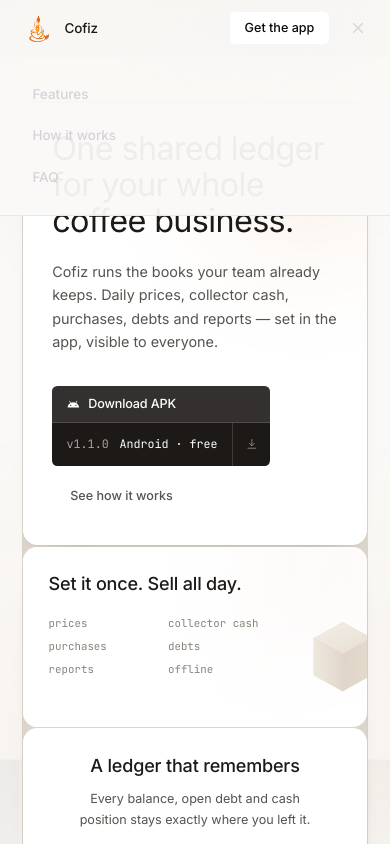
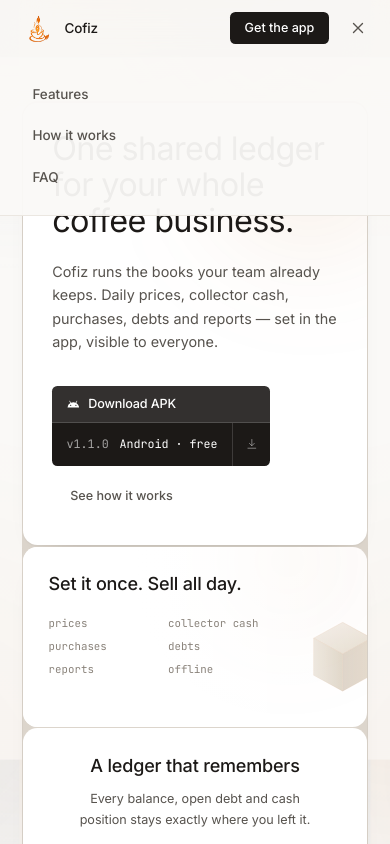
Before and after one commit to cofiz-org/cofiz-web, a Next.js app: page / in a window 390 px wide. Both pictures are taken after a click on the button "Open menu". Shown: the top 844 px of the page. Built offline with nearby package versions, Linux system fonts and the light colour scheme.

Commit message:
style: theme-aware navbar

```diff
--- a/src/components/Navbar.tsx
+++ b/src/components/Navbar.tsx
@@ -40,7 +40,7 @@ export default function Navbar() {
               <a
                 key={link.label}
                 href={link.href}
-                className="rounded-full px-4 py-1.5 text-[14px] font-medium text-muted transition-colors hover:bg-white/[0.06] hover:text-white"
+                className="rounded-full px-4 py-1.5 text-[14px] font-medium text-muted transition-colors hover:bg-foreground/[0.05] hover:text-foreground"
               >
                 {link.label}
               </a>
@@ -49,7 +49,7 @@ export default function Navbar() {
           <div className="flex flex-1 items-center justify-end gap-3">
             <a
               href={APK_URL}
-              className="inline-flex h-9 items-center rounded-md bg-white px-4 text-sm font-medium text-[#0b0907] transition-colors hover:bg-zinc-200"
+              className="inline-flex h-9 items-center rounded-md bg-btn px-4 text-sm font-medium text-btn-fg transition-colors hover:bg-btn-hover"
             >
               Get the app
             </a>
@@ -59,7 +59,7 @@ export default function Navbar() {
               aria-expanded={open}
               aria-controls="mobile-menu"
               onClick={() => setOpen((value) => !value)}
-              className="-mr-2 inline-flex h-10 w-10 items-center justify-center rounded-md text-zinc-300 transition-colors hover:bg-white/[0.06] hover:text-white sm:hidden"
+              className="-mr-2 inline-flex h-10 w-10 items-center justify-center rounded-md text-muted transition-colors hover:bg-foreground/[0.05] hover:text-foreground sm:hidden"
             >
               <svg
                 width="20"
@@ -99,7 +99,7 @@ export default function Navbar() {
                 key={link.label}
                 href={link.href}
                 onClick={() => setOpen(false)}
-                className="rounded-lg px-3 py-2.5 text-[15px] font-medium text-zinc-300 transition-colors hover:bg-white/[0.06] hover:text-white"
+                className="rounded-lg px-3 py-2.5 text-[15px] font-medium text-muted transition-colors hover:bg-foreground/[0.05] hover:text-foreground"
               >
                 {link.label}
               </a>
```
